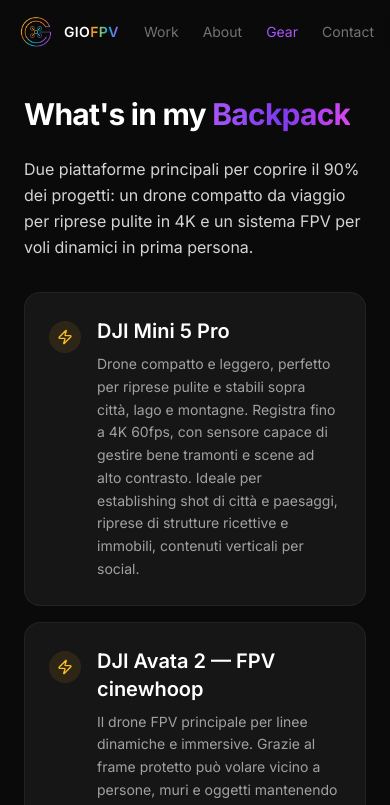
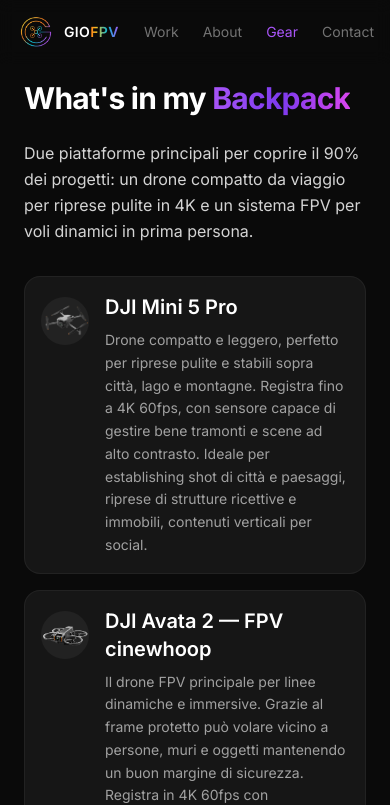
Before and after one commit to Gi0mputer/giofpv-site, a Next.js app: page /gear in a window 390 px wide. Shown: the top 805 px of the page. Built offline with nearby package versions, Linux system fonts and the light colour scheme.

Commit message:
feat: Add About, Contact, and Gear pages with associated data and assets.

```diff
--- a/app/about/page.tsx
+++ b/app/about/page.tsx
@@ -7,7 +7,7 @@
   return (
     <main className="bg-neutral-950">
       {/* Section 1: Bio */}
-      <section className="min-h-[100dvh] flex flex-col items-center justify-center px-6 pt-20 pb-24 relative">
+      <section className="min-h-[100dvh] flex flex-col items-center justify-start pt-32 pb-24 px-6 relative">
         <div className="w-full max-w-2xl space-y-8">
           <div className="space-y-3">
             <h1 className="text-3xl sm:text-5xl font-bold tracking-tight">
--- a/app/contact/page.tsx
+++ b/app/contact/page.tsx
@@ -4,7 +4,7 @@
 
 export default function ContactPage() {
   return (
-    <main className="h-[100dvh] min-h-[600px] bg-neutral-950 pt-20 pb-6 px-6 flex flex-col items-center justify-center relative overflow-hidden">
+    <main className="h-[100dvh] min-h-[600px] bg-neutral-950 pt-32 pb-6 px-6 flex flex-col items-center justify-start sm:justify-center relative overflow-hidden">
       {/* Background Gradient Blob */}
       <div className="absolute top-1/2 left-1/2 -translate-x-1/2 -translate-y-1/2 w-[500px] h-[500px] bg-sunset-amber/5 rounded-full blur-3xl pointer-events-none" />
 
--- a/app/gear/page.tsx
+++ b/app/gear/page.tsx
@@ -1,10 +1,10 @@
 // app/gear/page.tsx
 import { gear } from "@/data/gear";
-import { Zap } from "lucide-react";
+import Image from "next/image";
 
 export default function GearPage() {
   return (
-    <main className="min-h-screen bg-neutral-950 pt-24 pb-12 px-6 lg:pt-32 lg:pb-32 lg:px-24">
+    <main className="min-h-screen bg-neutral-950 pt-20 pb-12 px-6 lg:pt-32 lg:pb-32 lg:px-24">
       <div className="w-full max-w-7xl mx-auto grid gap-8 lg:grid-cols-2 lg:gap-24 items-start">
 
         {/* Left Column: Header & Intro */}
@@ -21,22 +21,25 @@
               Due piattaforme principali per coprire il 90% dei progetti: un drone compatto da viaggio
               per riprese pulite in 4K e un sistema FPV per voli dinamici in prima persona.
             </p>
-            {/* <p>
-              Tutto in 4K 60fps, sia in formato orizzontale che verticale, pronto per social, web e campagne digital.
-            </p> */}
           </div>
         </section>
 
-        {/* Right Column: Gear List (No Images) */}
+        {/* Right Column: Gear List */}
         <div className="space-y-4">
           {gear.map((item, index) => (
             <div
               key={item.title}
-              className="group relative rounded-2xl border border-white/5 bg-white/5 p-6 transition-all hover:bg-white/10 hover:border-white/10"
+              className="group relative rounded-2xl border border-white/5 bg-white/5 p-4 sm:p-6 transition-all hover:bg-white/10 hover:border-white/10"
             >
               <div className="flex items-start gap-4">
-                <div className="mt-1 flex h-8 w-8 shrink-0 items-center justify-center rounded-full bg-sunset-amber/10 text-sunset-amber group-hover:scale-110 transition-transform">
-                  <Zap size={16} />
+                <div className="mt-1 flex h-12 w-12 shrink-0 items-center justify-center rounded-full bg-white/5 overflow-hidden group-hover:scale-110 transition-transform">
+                  <Image
+                    src={item.image}
+                    alt={item.title}
+                    width={48}
+                    height={48}
+                    className="object-cover w-full h-full"
+                  />
                 </div>
                 <div className="space-y-2">
                   <h2 className="text-xl font-semibold text-white group-hover:text-sunset-amber transition-colors">
--- a/data/gear.ts
+++ b/data/gear.ts
@@ -9,12 +9,12 @@
     title: "DJI Mini 5 Pro",
     description:
       "Drone compatto e leggero, perfetto per riprese pulite e stabili sopra città, lago e montagne. Registra fino a 4K 60fps, con sensore capace di gestire bene tramonti e scene ad alto contrasto. Ideale per establishing shot di città e paesaggi, riprese di strutture ricettive e immobili, contenuti verticali per social.",
-    image: "/gear/mini5pro.svg",
+    image: "/gear/mini3pro.png",
   },
   {
     title: "DJI Avata 2 — FPV cinewhoop",
     description:
       "Il drone FPV principale per linee dinamiche e immersive. Grazie al frame protetto può volare vicino a persone, muri e oggetti mantenendo un buon margine di sicurezza. Registra in 4K 60fps con stabilizzazione digitale, ideale per inseguimenti di sport outdoor, fly-through all'interno di spazi architettonici, passaggi stretti tra corridoi e scale.",
-    image: "/gear/avata2.svg",
+    image: "/gear/avata2.png",
   },
 ];
```
Also changed, not shown: public/gear/avata2.png (added), public/gear/mini3pro.png (added).
